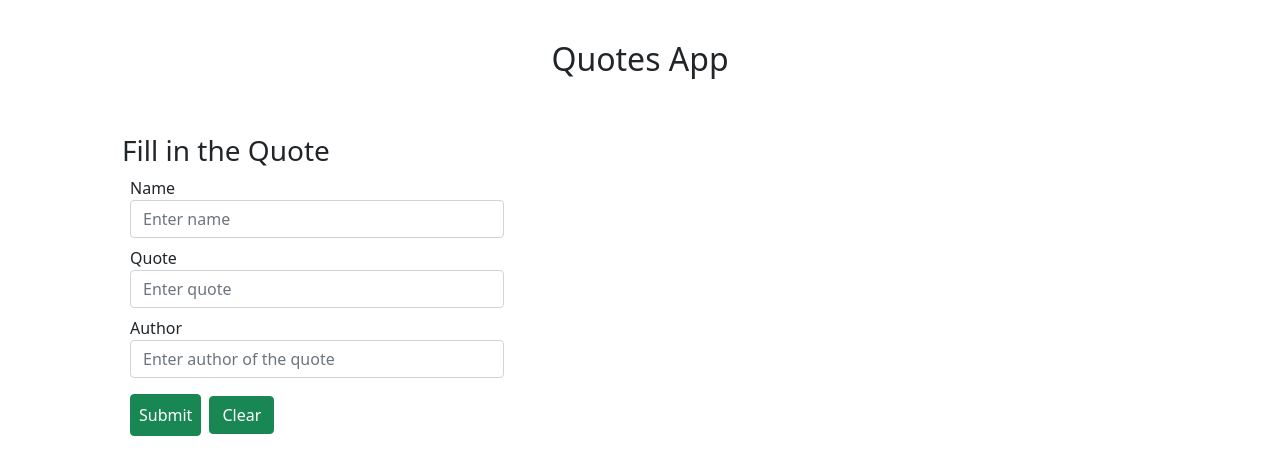
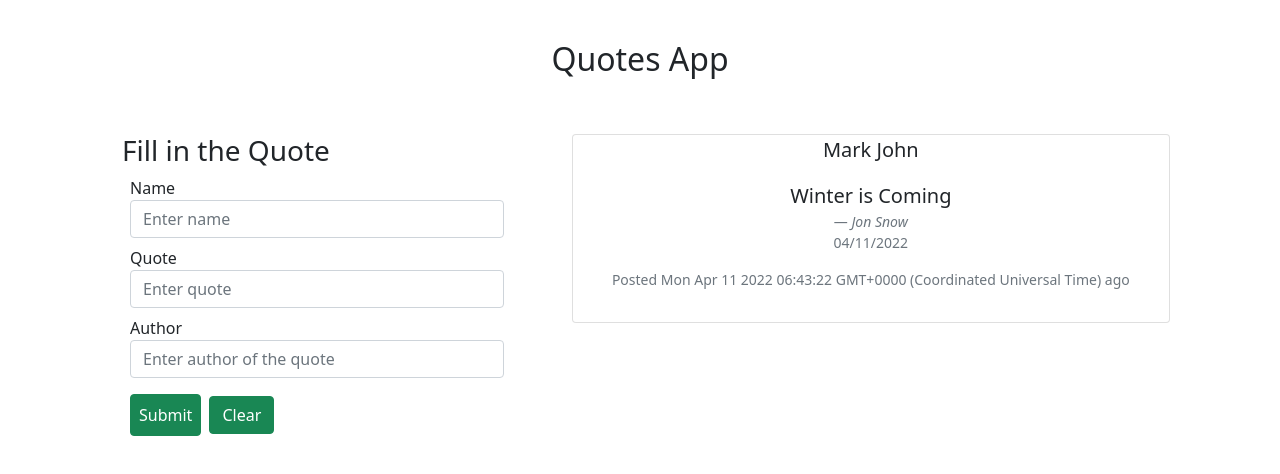
Before and after one commit to Komenpurity/Quotes-IP1, an Angular app: page / in a window 1280 px wide. Shown: the top 474 px of the page. Built offline with nearby package versions, Linux system fonts and the light colour scheme.

Commit message:
quote filled in the form can be posted to the side

```diff
--- a/src/app/component/form-quote/form-quote.component.html
+++ b/src/app/component/form-quote/form-quote.component.html
@@ -27,6 +27,21 @@
 
     <div class="col-md-7 p-4 text-center">
 
+      <div class="card"  *ngFor='let quote of messages'>
+        <blockquote class="blockquote">
+          <p>{{quote.quoteName}}</p>
+
+          <p>{{quote.quoteMessage}}</p>
+        </blockquote>
+        <figcaption class="blockquote-footer">
+          <cite title="Source Title">{{quote.quoteAuthor}}</cite>
+          <p>{{quote.time  | date:'MM/dd/yyyy' }}</p>
+          <p>Posted {{quote.time }} ago</p>
+       </figcaption>
+      </div>
+
+
+
     </div>
 
 
```
